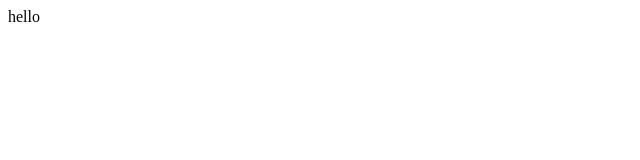
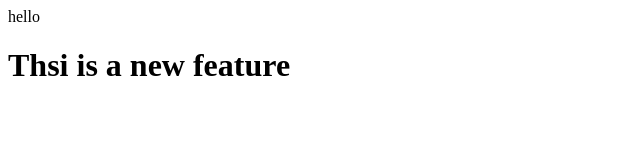
Before and after one commit to HHHHemanth/demoRepo, a plain HTML site: page index.html in a window 1280 px wide. Shown: the whole page, without its empty margins (0-640 px from the left). Drawn offline with Linux system fonts and the light colour scheme.

Commit message:
New feature added

```diff
--- a/index.html
+++ b/index.html
@@ -1 +1,2 @@
 <p>hello</p>
+<h1>Thsi is a new feature</h1>
```
